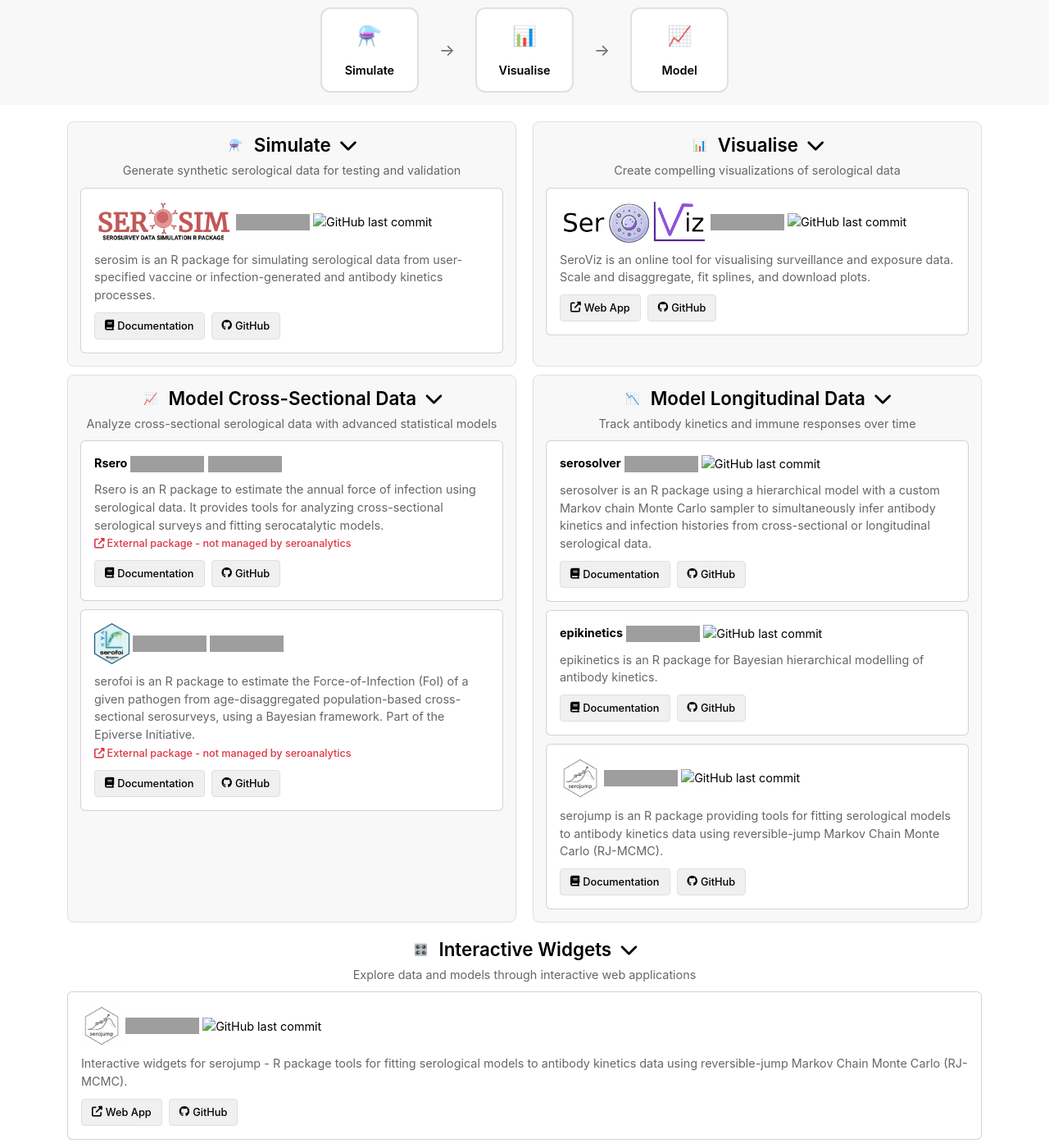
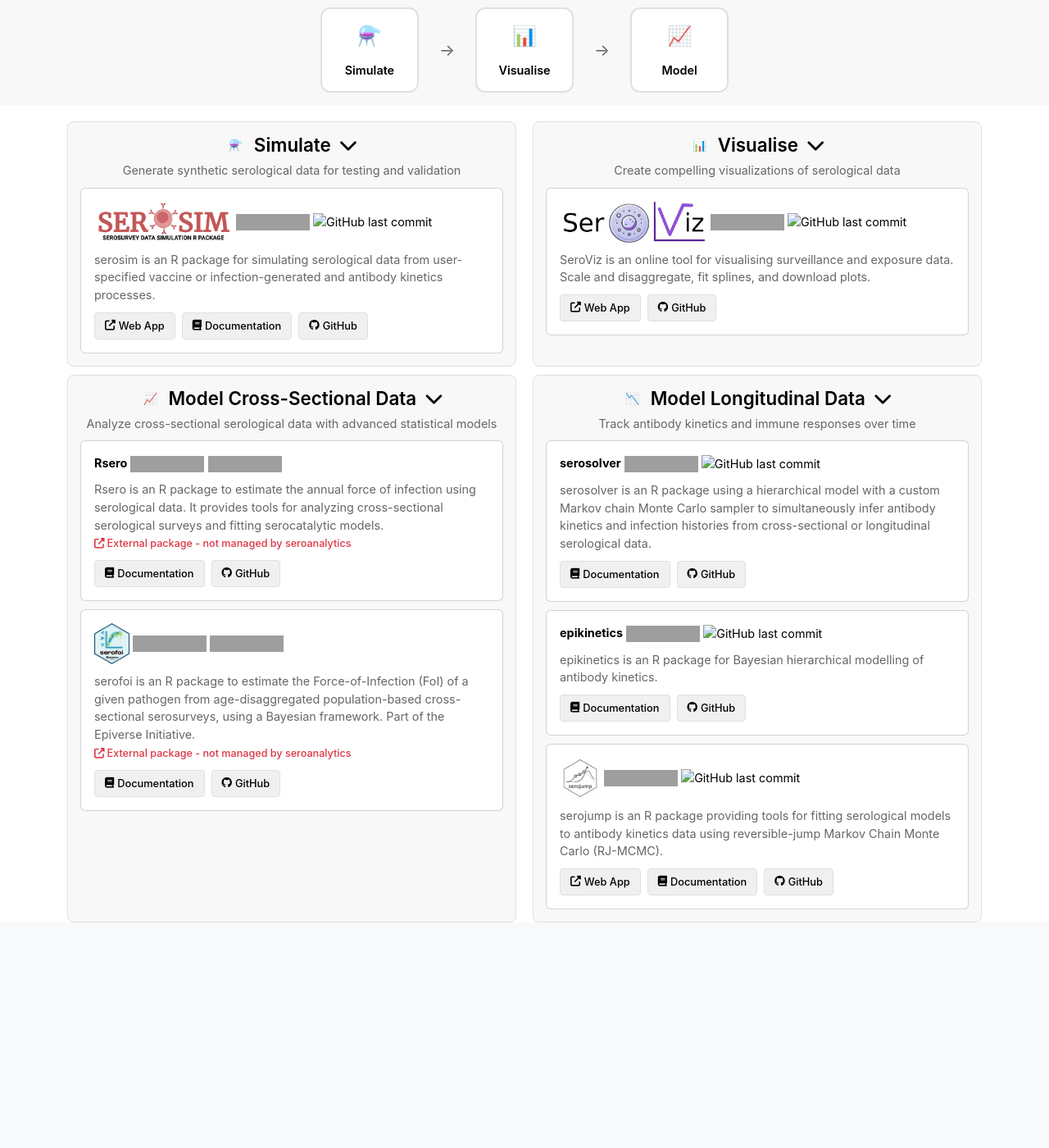
Before and after one commit to seroanalytics/seroanalytics.github.io, a Jekyll site: the page built from index.md, in a window 1280 px wide and 1400 px high, scrolled down 283 px. Shown: the whole window at 82% size. Built offline with Jekyll 4.4.1, drawn with Linux system fonts in a browser that asks for light colours; after the commit the page ends 1418 px from its top, so only the background shows below that; grey boxes are pictures that could not be loaded.

Commit message:
Changed dependency from digital ocean to local for serosim

```diff
--- a/_data/model_longitudinal.yml
+++ b/_data/model_longitudinal.yml
@@ -19,6 +19,7 @@
   docs: "/serojump"
   gh_repo: serojump
   logo: "serojump_hex.png"
+  web: "https://seroanalytics.org/serojump-widget/"
   category: "longitudinal"
   last_commit: "2024-11-25"
   r_check: true
--- a/_data/simulate.yml
+++ b/_data/simulate.yml
@@ -3,5 +3,6 @@
   docs: "/serosim"
   gh_repo: serosim
   logo: "serosim.png"
+  web: "https://seroanalytics.org/serosim-web/"
   last_commit: "2024-11-20"
   r_check: true
--- a/_data/widgets.yml
+++ /dev/null
@@ -1,6 +0,0 @@
-- name: "serojump-widgets"
-  description: "Interactive widgets for serojump - R package tools for fitting serological models to antibody kinetics data using reversible-jump Markov Chain Monte Carlo (RJ-MCMC)."
-  gh_repo: serojump-widget
-  web: "https://seroanalytics.org/serojump-widget/"
-  logo: "serojump_hex.png"
-  last_commit: "2024-11-30"
--- a/_includes/tool.html
+++ b/_includes/tool.html
@@ -29,16 +29,16 @@
             {% endif %}
         </p>
         <div class="tool-links">
+            {% if tool.web %}
+            <a href="{{ tool.web }}" class="tool-link" target="_blank">
+                <i class="fas fa-external-link-alt"></i>
+                Web App
+            </a>
+            {% endif %}
             {% if tool.docs %}
             <a href="{{ tool.docs }}" class="tool-link" target="_blank">
                 <i class="fas fa-book"></i>
                 Documentation
-            </a>
-            {% endif %}
-            {% if tool.web %}
-            <a href="{{ tool.web }}" class="tool-link" target="_blank">
-                <i class="fas fa-external-link-alt"></i>
-                Web App
             </a>
             {% endif %}
             {% if tool.external %}
--- a/_layouts/default.html
+++ b/_layouts/default.html
@@ -578,24 +578,6 @@
                 </div>
             </div>
 
-            <!-- Row 3: Interactive Widgets (full width) -->
-            <div class="content-section">
-                <div class="section-header">
-                    <h2 class="section-title" onclick="toggleSection('widgets')">
-                        <div class="section-icon">🎛️</div>
-                        Interactive Widgets
-                        <i class="fas fa-chevron-down"></i>
-                    </h2>
-                    <p class="section-subtitle">Explore data and models through interactive web applications</p>
-                </div>
-                <div class="section-content expanded" id="widgets-content">
-                    <div class="tools-grid">
-                        {% for tool in site.data.widgets %}
-                            {% include tool.html tool=tool %}
-                        {% endfor %}
-                    </div>
-                </div>
-            </div>
         </div>
     </div>
 
```
